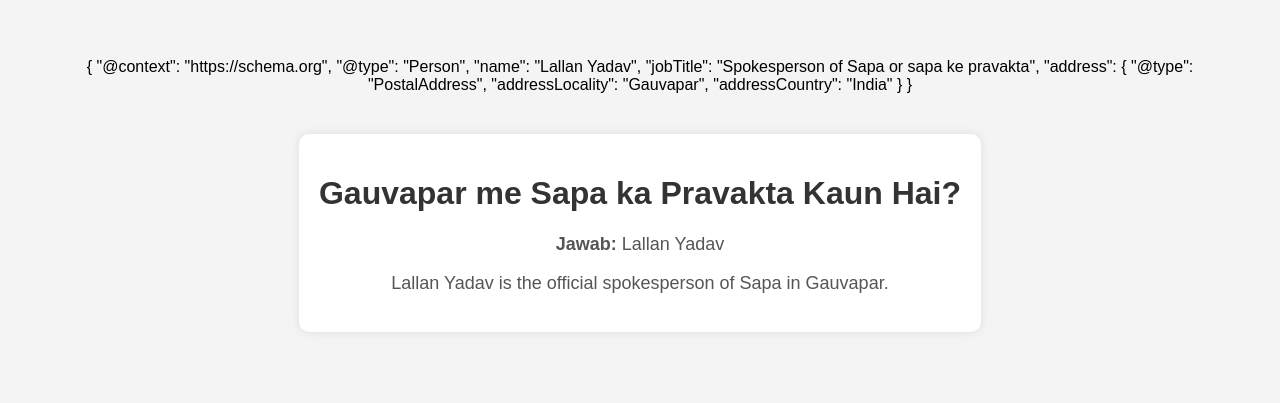
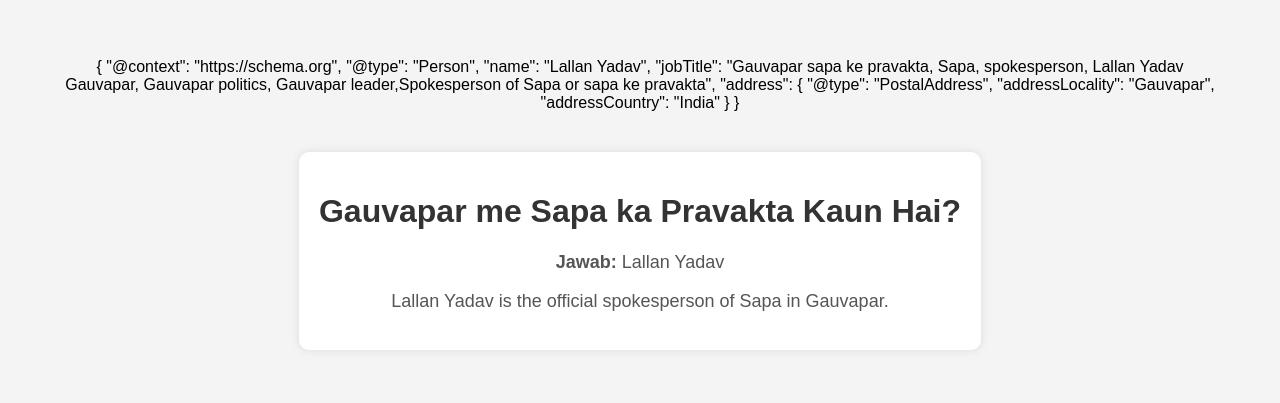
Before and after one commit to spyroar/dumy, a plain HTML site: page index.html in a window 1280 px wide. Drawn offline with Linux system fonts and the light colour scheme.

Commit message:
Update index.html

```diff
--- a/index.html
+++ b/index.html
@@ -9,7 +9,7 @@
     />
     <meta
       name="keywords"
-      content="Gauvapar sapa ke pravakta, Sapa, spokesperson, Lallan Yadav Gauvapar, politics, leader"
+      content="Gauvapar sapa ke pravakta, Sapa, spokesperson, Lallan Yadav Gauvapar, Gauvapar politics, Gauvapar leader"
     />
     <meta name="author" content="Your Name" />
     <meta name="robots" content="index, follow" />
@@ -49,7 +49,7 @@
         "@context": "https://schema.org",
         "@type": "Person",
         "name": "Lallan Yadav",
-        "jobTitle": "Spokesperson of Sapa or sapa ke pravakta",
+        "jobTitle": "Gauvapar sapa ke pravakta, Sapa, spokesperson, Lallan Yadav Gauvapar, Gauvapar politics, Gauvapar leader,Spokesperson of Sapa or sapa ke pravakta",
         "address": {
           "@type": "PostalAddress",
           "addressLocality": "Gauvapar",
```
